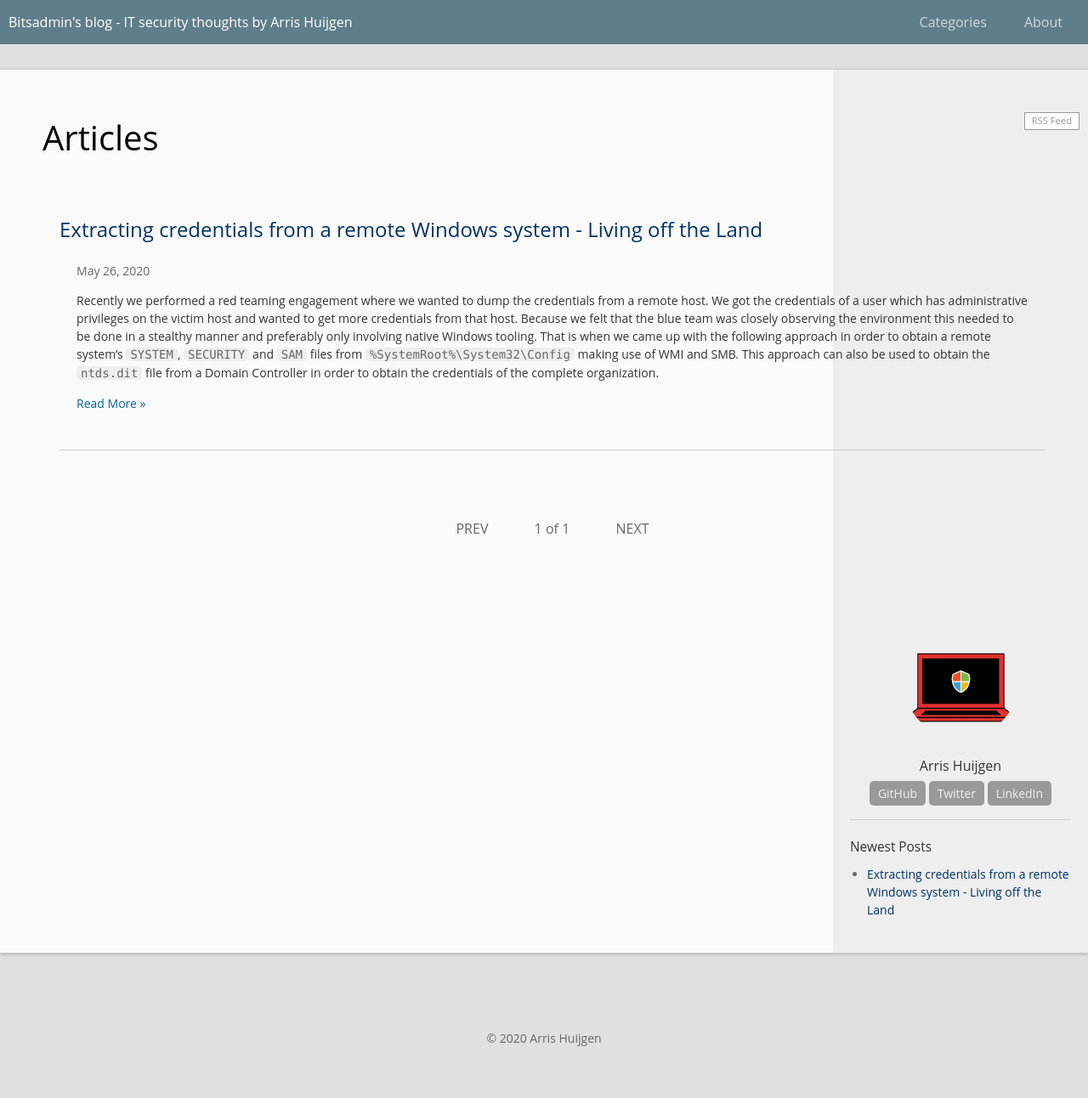
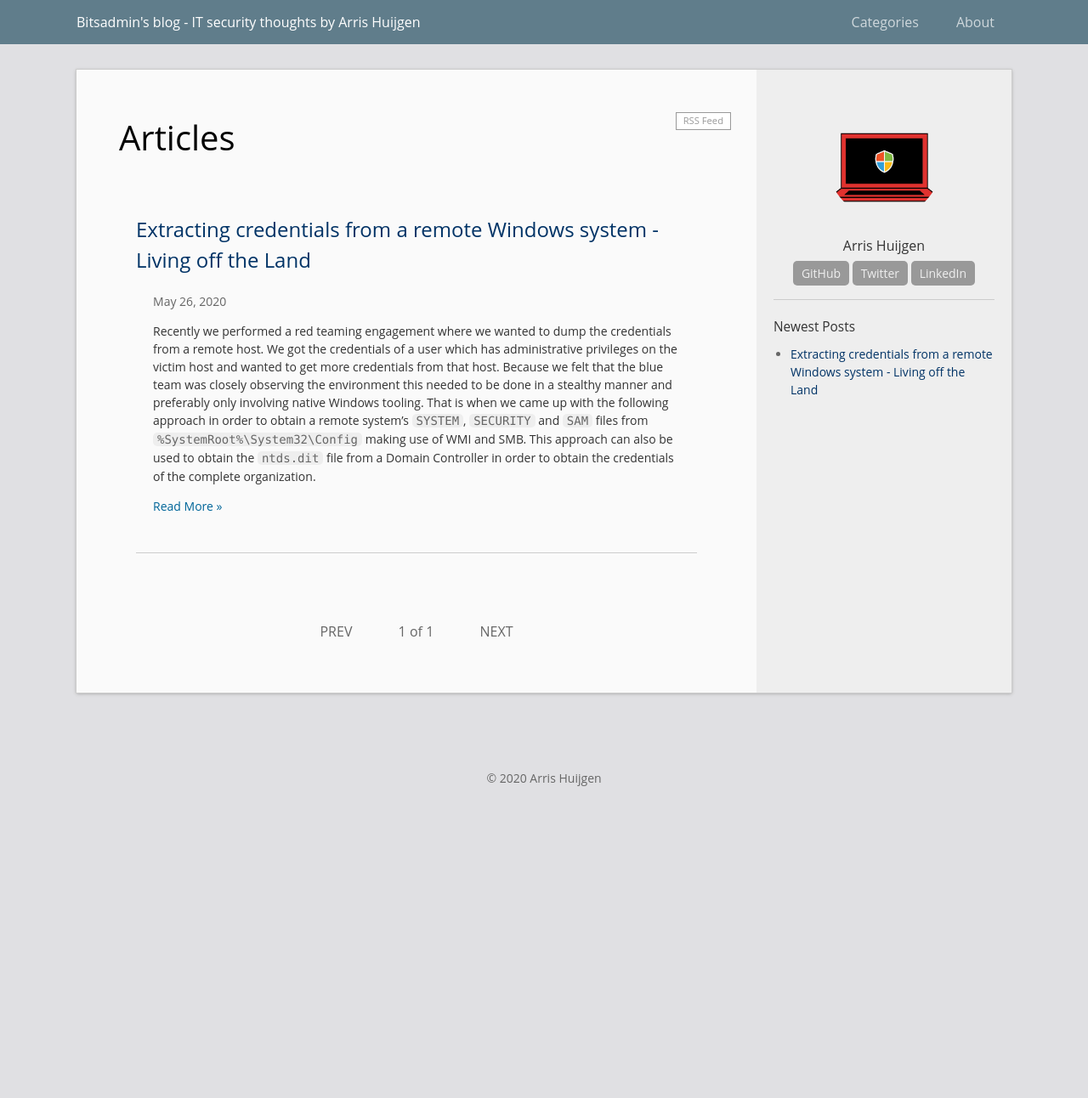
Before and after one commit to bitsadmin/bitsadmin.github.io, a Jekyll site: the page built from index.html, in a window 1280 px wide. Shown: the whole page at 85% size. Built offline with Jekyll 4.4.1, drawn with Linux system fonts in a browser that asks for light colours; the list of posts is cut into pages by our own code; after the commit the page ends 986 px from its top, so only the background shows below that.

Commit message:
Layout fixes. Thanks a lot Bas! <3

```diff
--- a/_sass/_layout.scss
+++ b/_sass/_layout.scss
@@ -2,9 +2,13 @@ body {
 	background-color: #e0e0e3;
 }
 
+code, pre {
+    white-space: pre-wrap;
+}
+
 .wrapper {
 	margin: 0 auto;
-	max-width: 1600px;
+	max-width: 1100px;
 }
 @media (max-width: 1120px) {
 	.wrapper {
@@ -49,7 +53,7 @@ body {
 	}
 }
 
-$col-main-width: 1300px;
+$col-main-max-width: 800px;
 $col-secnod-width: 300px;
 $hide-sidebar-screen-width: 1120px;
 
@@ -112,12 +116,12 @@ $hide-sidebar-screen-width: 1120px;
 	}
 }
 
-// Colum
+// Column
 .col-main {
 	position: relative;
 	box-sizing: border-box;
 	padding: 30px;
-	width: $col-main-width;
+    max-width: $col-main-max-width;
 	float: left;
 	animation: ebani-descend ease .5s 1;
 	h1, h2, h3, h4, .post-meta, .rss-link {
@@ -130,9 +134,9 @@ $hide-sidebar-screen-width: 1120px;
 	}
 }
 .col-second {
-	position: relative;
+	position: absolute;
 	box-sizing: border-box;
-	float: right;
+    right: 0px;
 	width: $col-secnod-width;
 	padding: 20px;
 	background: #EEE;
```
